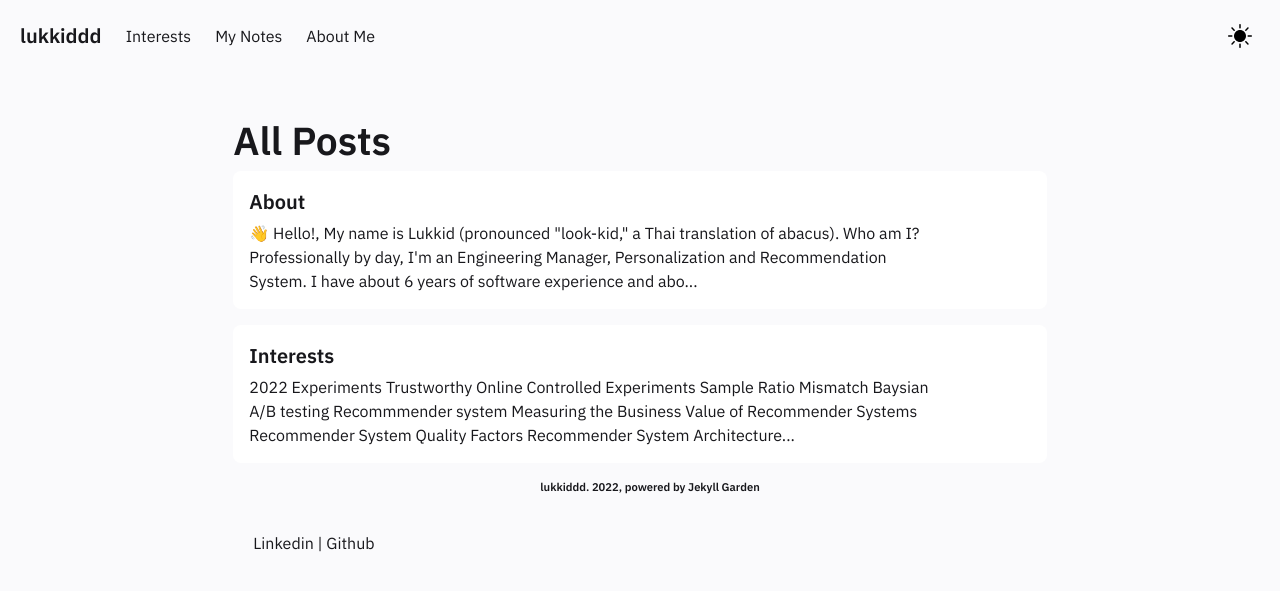
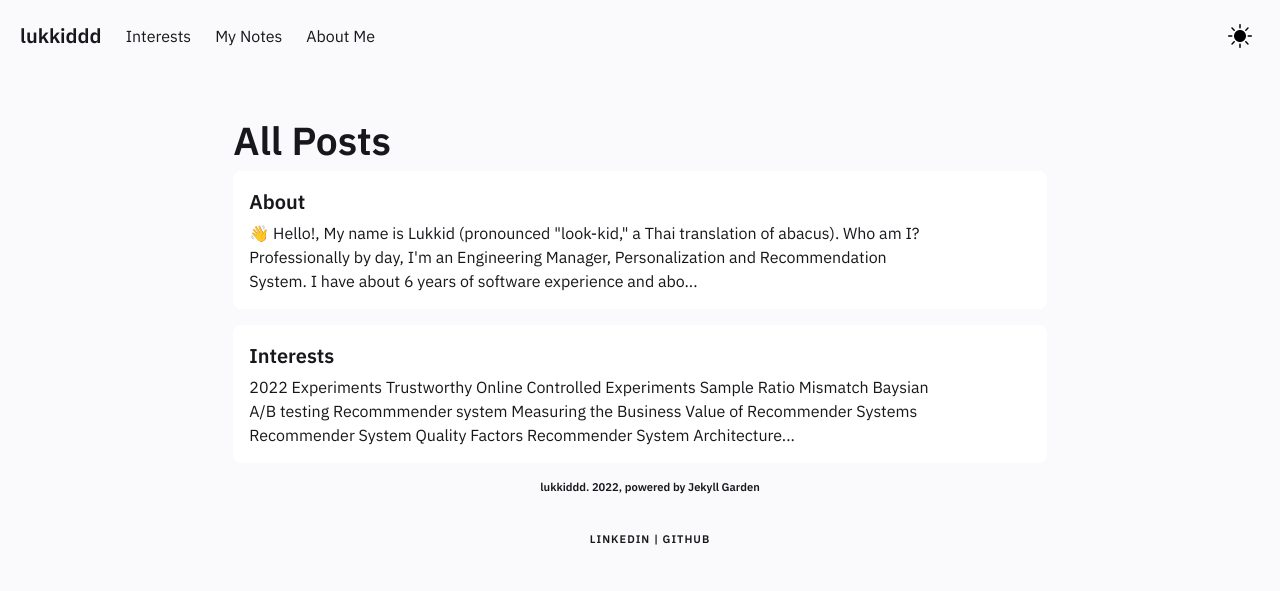
Before and after one commit to lukkiddd/lukkiddd.github.io, a Jekyll site: the page built from pages/posts.md, in a window 1280 px wide. Shown: the top 591 px of the page. Built offline with Jekyll 4.4.1, drawn with Linux system fonts in a browser that asks for light colours.

Commit message:
Add style to my contacts

```diff
--- a/_includes/Footer.html
+++ b/_includes/Footer.html
@@ -32,7 +32,13 @@
 <div id="copyright">
     <p id="copyright-notice">{{site.copyright.msg}}. {{site.copyright.year}}, powered by <a href="https://github.com/Jekyll-Garden/jekyll-garden.github.io">Jekyll Garden</a></p>
     <br>
-    <div><a href="">Linkedin</a> | <a href="">Github</a></div>
+    <div style="
+        text-align: center;
+        font-size: 11px;
+        text-transform: uppercase;
+        font-weight: bold;
+        letter-spacing: 1px;
+    "><a href="https://www.linkedin.com/in/s-phasathorn/">Linkedin</a> | <a href="https://github.com/lukkiddd">Github</a></div>
 </div>
 <script src="/assets/js/modeswitcher.js"></script>
 
```
